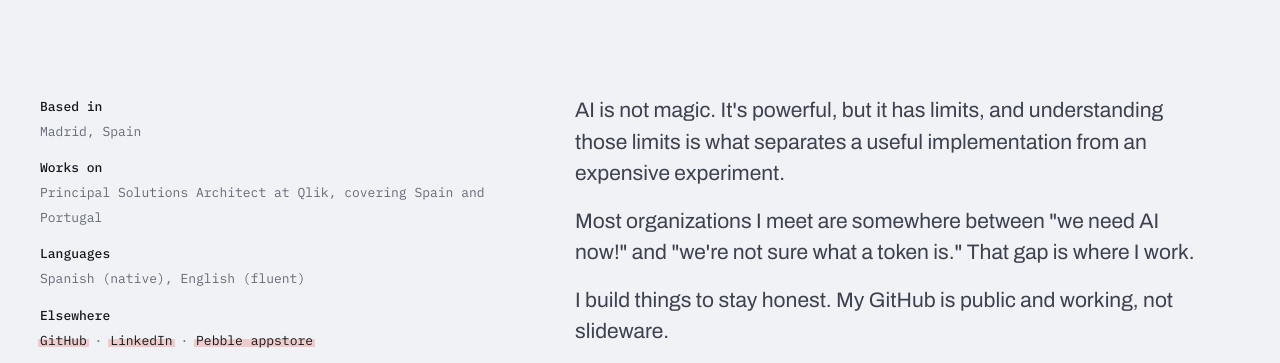
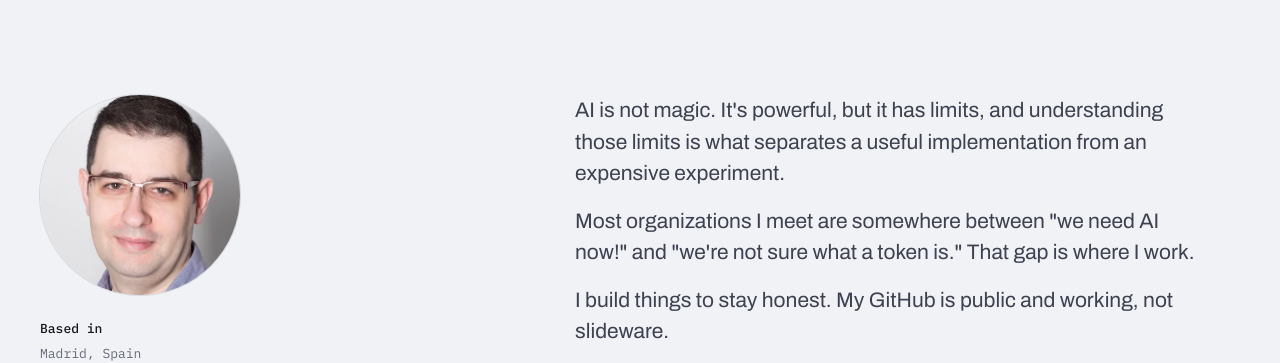
Before and after one commit to mabaeyens/mira-web, a plain HTML site: page about/index.html in a window 1280 px wide. Shown: the part 467-830 px from the top of the page. Drawn offline with Linux system fonts and the light colour scheme.

Commit message:
About: portrait at the top of the meta column

```diff
--- a/about/index.html
+++ b/about/index.html
@@ -117,6 +117,7 @@
 <div class="wrap page" style="padding-top:34px">
   <div class="intro">
     <div class="meta">
+      <img class="me" src="/assets/miguel.webp" alt="Portrait of Miguel A. Baeyens" width="480" height="480">
       <b>Based in</b>Madrid, Spain
       <b style="margin-top:12px">Works on</b>Principal Solutions Architect at Qlik, covering Spain and Portugal
       <b style="margin-top:12px">Languages</b>Spanish (native), English (fluent)
--- a/assets/inner.css
+++ b/assets/inner.css
@@ -109,6 +109,7 @@
   .intro .lede{font-size:21px;line-height:1.5;color:#3d4150;max-width:30em}
   .intro .lede p+p{margin-top:16px}
   .meta{font:400 13px/1.9 var(--mono);color:var(--soft)}
+  .meta .me{display:block;width:200px;max-width:100%;height:auto;aspect-ratio:1;object-fit:cover;border-radius:50%;margin-bottom:22px;box-shadow:0 0 0 1px rgba(30,36,60,.12)}
   .meta b{display:block;color:var(--ink);font-weight:500}
   .meta a{color:var(--accent-text)}
   .btnrow{display:flex;gap:22px;align-items:center;margin-top:28px}
```
Also changed, not shown: assets/miguel.webp (added).
